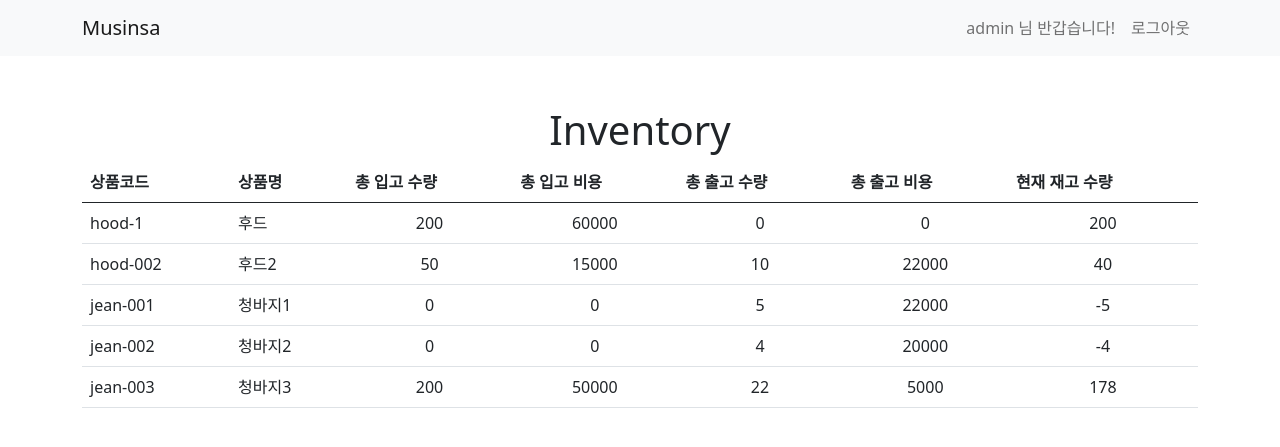
After one commit to beo202202/erp, a Django app: page /inventory/ in a window 1280 px wide. The commit adds this page. Shown: the top 447 px of the page. Run offline with Django 4.2, Linux system fonts and the light colour scheme; a user stored in the database is signed in; data comes from the database, SQL or seed files in the repository; both versions use the stored data as it was after the commit.

Commit message:
add outbound, add inventory

```diff
--- a/erp/models.py
+++ b/erp/models.py
@@ -52,7 +52,7 @@ class Inbound(models.Model):
     quantity = models.PositiveIntegerField(default=0, verbose_name='수량')
     inbound_date = models.DateField(auto_now_add=True, verbose_name='입고 날짜')
     amount = models.DecimalField(
-        max_digits=10, decimal_places=2, verbose_name='금액')
+        max_digits=10, decimal_places=2, verbose_name='비용')
 
     class Meta:
         db_table = "inbound"
@@ -70,9 +70,21 @@ class Outbound(models.Model):
     quantity = models.PositiveIntegerField(default=0, verbose_name='수량')
     outbound_date = models.DateField(auto_now_add=True, verbose_name='출고 날짜')
     amount = models.DecimalField(
-        max_digits=10, decimal_places=2, verbose_name='금액')
+        max_digits=10, decimal_places=2, verbose_name='비용')
 
     class Meta:
-        verbose_name_plural = 'outbound'
+        db_table = 'outbound'
         # 내림차순으로 정렬
         ordering = ['-outbound_date']
+
+
+class Inventory(models.Model):
+
+    #     """
+    # # 창고의 제품과 수량 정보를 담는 모델입니다.
+    # # 상품, 수량 필드를 작성합니다.
+    # # 작성한 Product 모델을 OneToOne 관계로 작성합시다.
+    # # """
+    product = models.OneToOneField(
+        Product, on_delete=models.CASCADE, primary_key=True, verbose_name='상품')
+    quantity = models.PositiveIntegerField(default=0, verbose_name='수량')
--- a/erp/urls.py
+++ b/erp/urls.py
@@ -12,5 +12,8 @@ urlpatterns = [
          name='product_all_delete'),
     path('product-my-all-delete/', views.product_my_all_delete,
          name='product_my_all_delete'),
-    path('inbound-create/', views.inbound_create, name='inbound_create')
+    path('inbound-create/', views.inbound_create, name='inbound_create'),
+    path('outbound/<str:product_id>/',
+         views.outbound_create, name='outbound_create'),
+    path('inventory/', views.inventory, name='inventory'),
 ]
--- a/erp/views.py
+++ b/erp/views.py
@@ -1,11 +1,15 @@
 from django.shortcuts import render, redirect
-from .forms import ProductForm, InboundForm
-from .models import Product, Inbound
+from .forms import ProductForm, InboundForm, OutboundForm
+from .models import Product, Inbound, Outbound, Inventory
 from django.http import HttpResponse, HttpResponseRedirect
 from django.contrib.auth.decorators import login_required
 from django.db import transaction
+from django.db.models import Sum
 from datetime import datetime
+from django.shortcuts import get_object_or_404
+from django.contrib import messages
 
+# get_object_or_404()를 써볼까?
 # Create your views here.
 
 # view.py
@@ -81,10 +85,73 @@ def inbound_create(request):
             inbound = form.save(commit=False)
             inbound.inbound_date = datetime.now()
             inbound.save()
+            # 입/출고 합산 기능 연결
+            return redirect('/inventory/')
             # 성공하셨습니다! 글자만 보여주고 주소는 같음.
-            return HttpResponse('성공하셨습니다!')
-            # 입/출고 합산 기능 연결...
-            # return redirect('inbound-list')
+            return HttpResponse('입고 성공하셨습니다!')
     else:
         form = InboundForm()
     return render(request, 'erp/inbound_create.html', {'form': form})
+
+
+@login_required
+def outbound_create(request, product_id):
+    # 선택한 상품을 가져옴
+    product = get_object_or_404(Product, code=product_id)
+    # 출고 기록 생성
+    outbound = Outbound(product=product)
+
+    if request.method == 'POST':
+        form = OutboundForm(request.POST, instance=outbound)
+        if form.is_valid():
+            # outbound.product = product
+            outbound = form.save(commit=False)
+            # 출고 기록 저장
+            outbound.save()
+            # 재고 수량 조정
+            # 인벤토리 만들면 거기서 체크하기
+            product.save()
+            # 인베토리로 연결하기
+            # 성공하셨습니다! 글자만 보여주고 주소는 같음.
+            return HttpResponse('출고 성공하셨습니다!')
+    else:
+        form = OutboundForm(instance=outbound)
+    return render(request, 'erp/outbound_create.html', {'form': form, 'product_id': product_id})
+
+
+@login_required
+def inventory(request):
+    # """
+    # inbound_create, outbound_create view에서 만들어진 데이터를 합산합니다.
+    # Django ORM을 통하여 총 수량, 가격등을 계산할 수 있습니다.
+    # """
+    # 총 입고 수량, 가격 계산
+
+    products = Product.objects.all()
+
+    for product in products:
+        # print(product)
+        # 총 입고 수량 계산
+        inbound_total_quantity = Inbound.objects.filter(product_id=product).aggregate(
+            total_quantity=Sum('quantity'))['total_quantity'] or 0
+        # 총 입고 비용 계산
+        inbound_total_amount = Inbound.objects.filter(product_id=product).aggregate(
+            total_amount=Sum('amount'))['total_amount'] or 0
+        # 총 출고 수량 계산
+        outbound_total_quantity = Outbound.objects.filter(product_id=product).aggregate(
+            total_quantity=Sum('quantity'))['total_quantity'] or 0
+        # 총 출고 수량 계산
+        outbound_total_amount = Outbound.objects.filter(product_id=product).aggregate(
+            total_amount=Sum('amount'))['total_amount'] or 0
+
+        # 현재 수량 계산
+        current_quantity = inbound_total_quantity - outbound_total_quantity
+
+        # Product 객체에 수량 정보 추가
+        product.inbound_total_quantity = inbound_total_quantity
+        product.inbound_total_amount = inbound_total_amount
+        product.outbound_total_quantity = outbound_total_quantity
+        product.outbound_total_amount = outbound_total_amount
+        product.current_quantity = current_quantity
+
+    return render(request, 'erp/inventory.html', {'products': products})
--- /dev/null
+++ b/templates/erp/inventory.html
@@ -0,0 +1,34 @@
+{% extends 'base.html' %}
+
+{% block content %}
+
+<div class="container">
+    <h1 class="title-center">Inventory</h1>
+    <table class="table">
+        <thead>
+            <tr>
+                <th>상품코드</th>
+                <th>상품명</th>
+                <th>총 입고 수량</th>
+                <th>총 입고 비용</th>
+                <th>총 출고 수량</th>
+                <th>총 출고 비용</th>
+                <th>현재 재고 수량</th>
+            </tr>
+        </thead>
+        <tbody>
+            {% for product in products %}
+            <tr>
+                <td>{{ product.code }}</td>
+                <td>{{ product.name }}</td>
+                <td style="text-align: center;">{{ product.inbound_total_quantity }}</td>
+                <td style="text-align: center;">{{ product.inbound_total_amount }}</td>
+                <td style="text-align: center;">{{ product.outbound_total_quantity }}</td>
+                <td style="text-align: center;">{{ product.outbound_total_amount }}</td>
+                <td style="text-align: center;">{{ product.current_quantity }}</td>
+            </tr>
+            {% endfor %}
+        </tbody>
+    </table>
+</div>
+{% endblock %}
--- a/templates/erp/product_create.html
+++ b/templates/erp/product_create.html
@@ -11,7 +11,7 @@
             <form method="post" action="/product-create/">
                 {% csrf_token %}
                 {{ form.as_p }}
-                <button type="submit">저장</button>
+                <button type="submit" class="btn btn-warning">등록</button>
             </form>
         </article>
     </div>
--- a/templates/erp/product_list.html
+++ b/templates/erp/product_list.html
@@ -20,6 +20,7 @@
                         <th scope="col">설명</th>
                         <th scope="col">가격</th>
                         <th scope="col">size</th>
+                        <th scope="col">출고</th>
                     </tr>
                     {% for product in products %}
                     <tr>
@@ -29,6 +30,7 @@
                         <th scope="col">{{ product.description }}</th>
                         <th scope="col">{{ product.price }}</th>
                         <th scope="col">{{ product.size }}</th>
+                        <th scope="col"><a href="/outbound/{{ product.code }}/" class="btn btn-success">출고</a></th>
                     </tr>
                     {% endfor %}
                 </table>
--- a/templates/my_test.html
+++ b/templates/my_test.html
@@ -8,12 +8,12 @@
     <div class="wrap">
         <article>
             <details>
-                <summary>공부용입니다. Accordion 1</summary>
+                <summary>상품 옵션들</summary>
                 <ul>
-                    <li>그냥 기본 테스트 페이지에요</li>
                     <li><a href="/product-create/">상품 등록</a></li>
                     <li><a href="/product-list/">상품 리스트</a></li>
                     <li><a href="/inbound-create/">상품 입고</a></li>
+                    <li><a href="/inventory/">창고</a></li>
                 </ul>
             </details>
         </article>
```
Also changed, not shown: erp/forms.py (+11 -1 lines), templates/erp/outbound_create.html (added, +27 -0 lines), db.sqlite3, erp/migrations/0002_alter_inbound_amount_alter_inbound_inbound_date_and_more.py (added), erp/migrations/0003_alter_outbound_options_alter_outbound_table.py (added), erp/migrations/0004_alter_inbound_amount_alter_outbound_amount.py (added), erp/migrations/0005_inventory.py (added).
